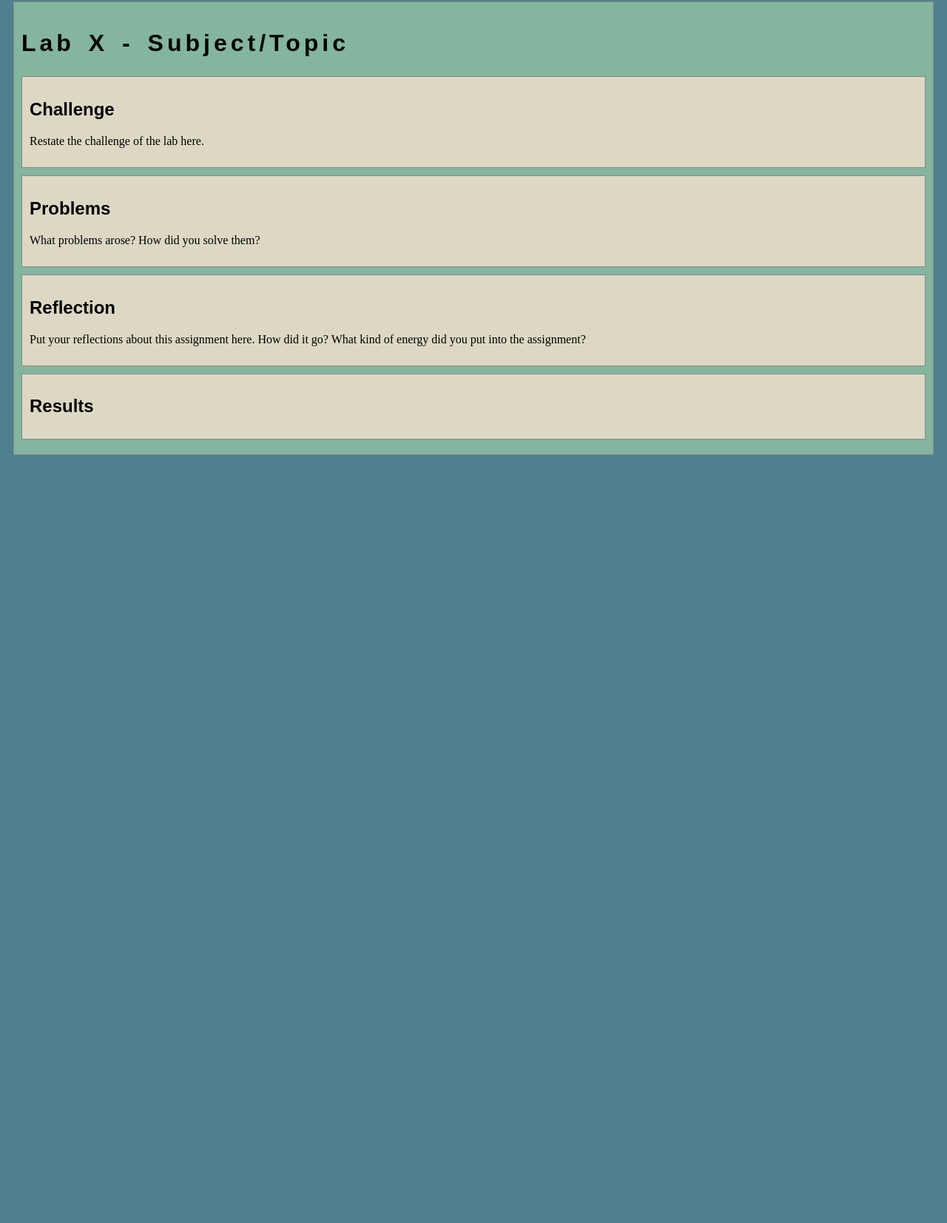
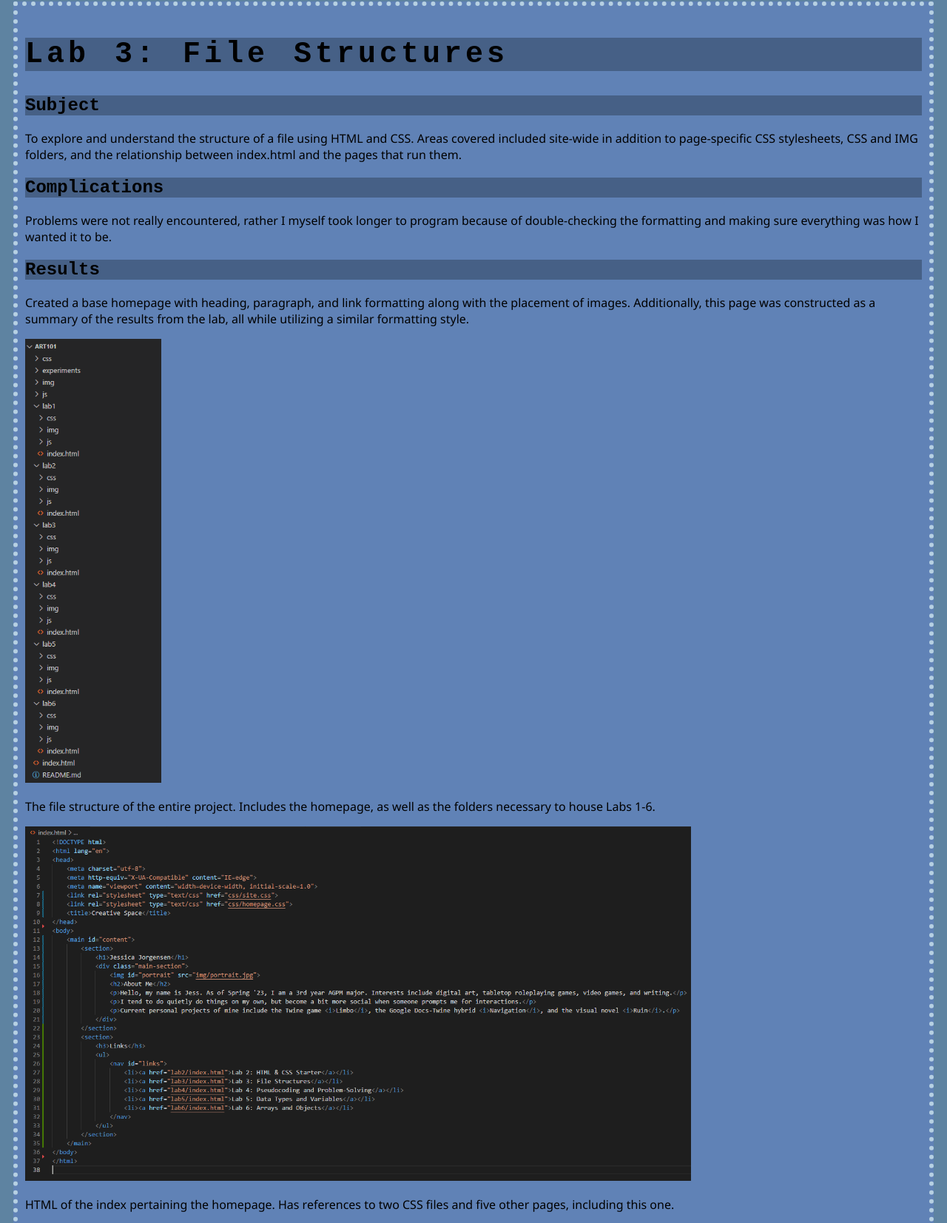
Before and after one commit to DarkDragonair/art101, a plain HTML site: page lab3/index.html in a window 1280 px wide. Shown: the part 8-1661 px from the top of the page at 74% size. Before the commit the page ends 800 px from the top, so only its background shows below. Drawn offline with nearby package versions, Linux system fonts and the light colour scheme.

Commit message:
Homepage and Lab 3 Update

```diff
--- a/css/homepage.css
+++ b/css/homepage.css
@@ -1,6 +1,10 @@
-/* this css file will only style the homepage of our site */
+h1 {
+  font-family: monospace;
+  font-size: 250%;
+}
 
-.cat-photo {
+#portrait {
   margin: 10px;
-  max-width: 500px;
+  max-height: 350px;
+  max-width: 350px;
 }
--- a/css/site.css
+++ b/css/site.css
@@ -1,36 +1,22 @@
-/* we can use a single css file to style all the files in our wwebsite */
-
-/* you can pick your own background colors, text colors, and fonts */
-
-/* we can select an html element tag, in this case "body" will apply to the whole document */
 body {
-  background-color: #50808E;
+  background-color: #5e83a1;
+  font-family: 'Segoe UI', Tahoma, Geneva, Verdana, sans-serif;
 }
 
-/* we can have rules apply to multiple elements at the same time with commas */
 h1,h2,h3 {
-  font-family: sans-serif;
+  background-color: #466086;
+  font-family: 'Courier New', Courier, monospace;
+  font-size: 150%;
 }
 
-/* and we can have rules that overlap other rules, both take effect */
 h1 {
   letter-spacing: 5px;
   word-spacing: 5px;
-  font-size: 200%;
 }
 
-/* the hashtag in a CSS selector selects an element by id, e.g., id="content" */
 #content {
+  background-color: #6082B6;
+  border: dotted 6px #B6D0E2;
   margin: 10px;
   padding: 10px;
-  border: solid 1px #888;
-  background-color: #84B59F;
 }
-
-/* the period in a CSS selector selects an element by class, e.g., class="minor-section" */
-.minor-section {
-  padding: 10px;
-  margin-bottom: 10px;
-  border: solid 1px #888;
-  background-color: #A3C9A8;
-}
--- a/lab3/css/lab.css
+++ b/lab3/css/lab.css
@@ -1,9 +1,32 @@
-/* Here we can set styles for this lab page that we don't want to effect others pages */
+h1 {
+  font-size: 250%;
+}
 
-/* the period in a CSS selector selects an element by class, e.g., class="minor-section" */
-.minor-section {
-    padding: 10px;
-    margin-bottom: 10px;
-    border: solid 1px #888;
-    background-color: #DDD8C4;
-  }
+#index-0, #index-3, #site-0, #site-3, #structure {
+  font-size: 80%;
+}
+
+#index-0 {
+  max-height: 750px;
+  max-width: 900px;
+}
+
+#index-3 {
+  max-height: 700px;
+  max-width: 850px;
+}
+
+#site-0 {
+  max-height: 750px;
+  max-width: 1000px;
+}
+
+#site-3 {
+  max-height: 700px;
+  max-width: 850px;
+}
+
+#structure {
+  max-height: 600px;
+  max-width: 200px;
+}
--- a/lab3/index.html
+++ b/lab3/index.html
@@ -1,52 +1,42 @@
 <!DOCTYPE html>
 <html>
 <head>
-	<!-- This title is used for tabs and bookmarks -->
-	<title>Lab X - Subject/Topic</title>
-
-	<!-- Use UTF character set, a good idea with any webpage -->
+	<title>Lab 3 File Structures</title>
   	<meta charset="UTF-8" />
-	<!-- Set viewport so page remains consistently scaled w narrow devices -->
   	<meta name="viewport" content="width=device-width, initial-scale=1.0" />
-
-	<!-- Include a sitewide CSS file for consistent styling across the site -->
 	<link rel="stylesheet" type="text/css" href="../css/site.css">
-	<!-- Lab-specifc CSS file for any special styling of this particular page -->
 	<link rel="stylesheet" type="text/css" href="css/lab.css">
-
-	<!-- load jQuery library to make javascript easier (must be above our lab js)-->
-	<script src="https://code.jquery.com/jquery-3.6.4.min.js"></script>
-	<!-- Link to javascript file - DEFER waits until all elements are rendered -->
-	<script type="text/javascript" src="./js/lab.js" DEFER></script>
 </head>
 <body>
 	<!-- Style this page by changing the CSS in ../css/site.css or css/lab.css -->
 	<main id="content">
 		<section>
-			<h1>Lab X - Subject/Topic</h1>
-			<div class="minor-section">
-					<h2>Challenge</h2>
-					<p>Restate the challenge of the lab here.</p>
-			</div>
+			<h1>Lab 3: File Structures</h1>
 
-			<div class="minor-section">
-					<h2>Problems</h2>
-					<p>What problems arose? How did you solve them? </p>
-			</div>
+			<h2>Subject</h2>
+			<p>To explore and understand the structure of a file using HTML and CSS. Areas covered included site-wide in addition to page-specific CSS stylesheets, CSS and IMG folders, and the relationship between index.html and the pages that run them.</p>
 
-			<div class="minor-section">
-					<h2>Reflection</h2>
-					<p>Put your reflections about this assignment here. How did it go? What kind of energy did you put into the assignment? </p>
-			</div>
+			<h2>Complications</h2>
+			<p>Problems were not really encountered, rather I myself took longer to program because of double-checking the formatting and making sure everything was how I wanted it to be. </p>
 
-			<div class="minor-section">
-					<h2>Results</h2>
-					<div id="output"></div>
-			</div>
+			<h2>Results</h2>
+			<p>Created a base homepage with heading, paragraph, and link formatting along with the placement of images. Additionally, this page was constructed as a summary of the results from the lab, all while utilizing a similar formatting style.</p>
+
+			<img id="structure" src="img/structure.png">
+			<p>The file structure of the entire project. Includes the homepage, as well as the folders necessary to house Labs 1-6.</p>
+
+			<img id="index-0" src="img/index-0.png">
+			<p>HTML of the index pertaining the homepage. Has references to two CSS files and five other pages, including this one.</p>
+
+			<img id="site-0" src="img/site-0.png">
+			<p>The appearance of the index.html on the homepage of the website. Contains a title, image, about me section, and various links.</p>
+
+			<img id="index-3" src="img/index-3.png">
+			<p>HTML of the current page, Lab 3, before the addition of this image and the next. More loosely structured.</p>
+
+			<img id="site-3" src="img/site-3.png">
+			<p>The appearance of the index.html on the current website page for Lab 3. Has three sections and a list of screenshots.</p>
 		</section>
-		<nav id="links">
-			<!-- Put links to other pages (including the homepage) here. -->
-		</nav>
 	</main>
 </body>
 </html>
```
Also changed, not shown: index.html (+27 -14 lines), lab3/img/index-0.png (added), lab3/img/index-3.png (added), lab3/img/site-0.png (added), lab3/img/site-3.png (added), lab3/img/structure.png (added), 1 other file.
